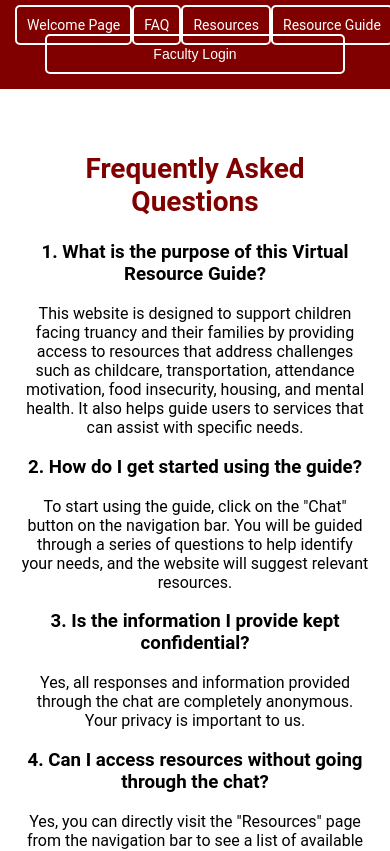
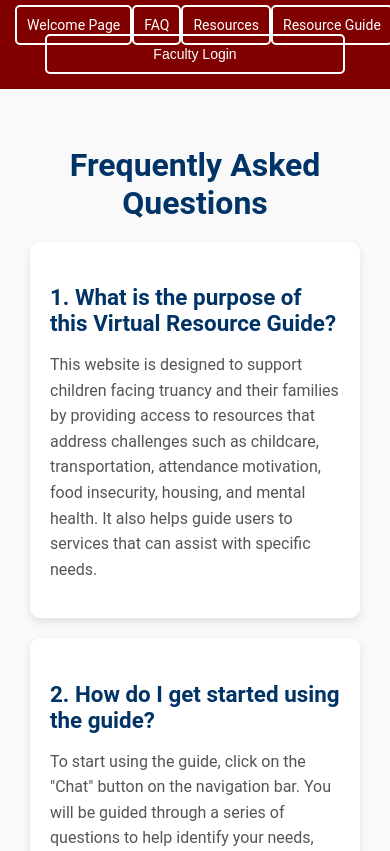
Before and after one commit to haynes418/TruencyTwo, a React (Create React App) app in the folder react-proj/: page /faq in a window 390 px wide. Shown: the top 851 px of the page. Built offline with nearby package versions, Linux system fonts and the light colour scheme.

Commit message:
New Welcome and FAQ formatting

```diff
--- a/react-proj/src/App.css
+++ b/react-proj/src/App.css
@@ -266,3 +266,156 @@ body {
       text-align: center;
     }
   }
+
+  /* Overall container styles */
+.welcome-container {
+  padding: 30px;
+  background-color: #f9f9f9;
+  max-width: 1100px;
+  margin: 0 auto;
+  text-align: center;
+}
+
+.welcome-message {
+  font-size: 2.5rem;
+  color: #003366;
+  font-weight: bold;
+  margin-bottom: 15px;
+}
+
+.intro-text {
+  font-size: 1.2rem;
+  color: #333;
+  line-height: 1.6;
+  margin-bottom: 40px;
+  max-width: 800px;
+  margin: 0 auto;
+}
+
+/* Styling for the image container */
+.welcome-image-container {
+  margin: 30px 0;
+}
+
+.welcome-image {
+  max-width: 100%;
+  height: auto;
+  border-radius: 8px;
+  box-shadow: 0 4px 8px rgba(0, 0, 0, 0.1);
+}
+
+/* Attendance section styling */
+.attendance-section {
+  margin-top: 50px;
+}
+
+.section-card {
+  background-color: #fff;
+  padding: 25px;
+  margin-bottom: 30px;
+  border-radius: 10px;
+  box-shadow: 0 4px 12px rgba(0, 0, 0, 0.1);
+  text-align: left;
+  max-width: 900px;
+  margin: 0 auto;
+}
+
+.attendance-title {
+  font-size: 1.8rem;
+  color: #003366;
+  margin-bottom: 15px;
+}
+
+.attendance-text {
+  font-size: 1rem;
+  color: #555;
+  line-height: 1.6;
+}
+
+/* Usage section styling */
+.usage-section {
+  margin-top: 50px;
+}
+
+.website-text {
+  font-size: 1.6rem;
+  font-weight: bold;
+  color: #003366;
+  margin-bottom: 15px;
+}
+
+.tutorial-list {
+  list-style-type: none;
+  padding: 0;
+  margin: 0;
+}
+
+.tutorial-item {
+  font-size: 1.1rem;
+  color: #333;
+  margin-bottom: 12px;
+  line-height: 1.6;
+  text-align: left;
+}
+
+.tutorial-item::before {
+  content: "✔";
+  color: #00aaff;
+  margin-right: 10px;
+  font-weight: bold;
+}
+
+/* Overall container styles */
+.faq-container {
+  padding: 30px;
+  background-color: #f9f9f9;
+  max-width: 1100px;
+  margin: 0 auto;
+  text-align: center;
+}
+
+.faq-title {
+  font-size: 2.5rem;
+  color: #003366;
+  font-weight: bold;
+  margin-bottom: 20px;
+}
+
+.faq-item {
+  background-color: #fff;
+  padding: 20px;
+  margin-bottom: 25px;
+  border-radius: 10px;
+  box-shadow: 0 4px 8px rgba(0, 0, 0, 0.1);
+  text-align: left;
+  max-width: 900px;
+  margin: 20px auto;
+}
+
+.faq-question {
+  font-size: 1.6rem;
+  color: #003366;
+  margin-bottom: 10px;
+  font-weight: bold;
+}
+
+.faq-answer {
+  font-size: 1.1rem;
+  color: #555;
+  line-height: 1.6;
+}
+
+/* Mobile responsiveness */
+@media (max-width: 768px) {
+  .faq-title {
+    font-size: 2rem;
+  }
+
+  .faq-question {
+    font-size: 1.4rem;
+  }
+
+  .faq-answer {
+    font-size: 1rem;
+  }
+}
--- a/react-proj/src/App.js
+++ b/react-proj/src/App.js
@@ -159,28 +159,56 @@ const App = () => {
 
         <main>
   <Routes>
-          <Route path="/" element={<div className="welcome-container">
+    <Route
+      path="/"
+      element={
+        <div className="welcome-container">
           <h2 className="welcome-message">Welcome to the Virtual Resource Guide for Urbana!</h2>
-            <p>This website serves as a Virtual Resource Guide for children facing truancy, offering tailored support for challenges. Users navigate through a decision tree to find relevant resources quickly based on their specific needs.</p>
-            <img src="https://cmsv2-assets.apptegy.net/uploads/4045/file/3439722/588cee57-d079-4d12-a92f-0f46a78d2923.png" alt="urbana" className="welcome-image" />
+          <p className="intro-text">
+            This website serves as a Virtual Resource Guide for children facing truancy, offering tailored support for
+            challenges. Users navigate through a decision tree to find relevant resources quickly based on their specific
+            needs.
+          </p>
+          <div className="welcome-image-container">
+            <img
+              src="https://cmsv2-assets.apptegy.net/uploads/4045/file/3439722/588cee57-d079-4d12-a92f-0f46a78d2923.png"
+              alt="urbana"
+              className="welcome-image"
+            />
+          </div>
+
           <div className="attendance-section">
+            <div className="section-card">
               <h3 className="attendance-title">Attendance Matters</h3>
-              <p className="attendance-text">Regular school attendance is crucial for academic success. Students who attend school consistently are more likely to achieve higher grades, develop strong social skills, and create a foundation for future career opportunities. Use our website to ensure students have access to the resources they need to stay in school and succeed.</p>
+              <p className="attendance-text">
+                Regular school attendance is crucial for academic success. Students who attend school consistently are more
+                likely to achieve higher grades, develop strong social skills, and create a foundation for future career
+                opportunities. Use our website to ensure students have access to the resources they need to stay in school and
+                succeed.
+              </p>
+            </div>
+          </div>
+
+          <div className="usage-section">
             <h4 className="website-text">How to Use This Website</h4>
-              <p className="tutorial-text">1. Go to the "Chat" Button on the navigation bar.</p>
-              <p className="tutorial-text">2. Follow the prompts to answer questions about the challenges or needs your child may be facing.</p>
-              <p className="tutorial-text">3. Based on your responses, the website will provide links to relevant resources.</p>
-              <p className="tutorial-text">4. If you would like more information, visit the "Resources" or "FAQ" pages from the navigation bar.</p>
-              <p className="tutorial-text">5. If you still have questions, you can always visit the "FAQ" page for commonly asked questions or contact Urbana City Schools.</p>
-
+            <ul className="tutorial-list">
+              <li className="tutorial-item">1. Go to the "Resource Guide" Button on the navigation bar.</li>
+              <li className="tutorial-item">2. Follow the prompts to answer questions about your child's challenges or needs.</li>
+              <li className="tutorial-item">3. Based on your responses, the website will provide links to relevant resources.</li>
+              <li className="tutorial-item">4. For more information, visit the "Resources" or "FAQ" pages from the navigation bar.</li>
+              <li className="tutorial-item">5. If you have further questions, visit the "FAQ" page for common inquiries or contact Urbana City Schools.</li>
+            </ul>
           </div>
-          </div>} />
+        </div>
+      }
+    />
     <Route path="/faq" element={<FAQPage />} />
     <Route path="/resources" element={<ResourcePage />} />
     <Route path="/chat" element={<DecisionTreeComponent node={decisionTree} />} />
     <Route path="/fileupload" element={<FileUpload />} />
   </Routes>
 </main>
+
 
         {/* Render the modal */}
         <LoginModal
--- a/react-proj/src/Pages/Faq.jsx
+++ b/react-proj/src/Pages/Faq.jsx
@@ -4,6 +4,7 @@ const FAQPage = () => {
   return (
     <div className="faq-container">
       <h2 className="faq-title">Frequently Asked Questions</h2>
+
       <div className="faq-item">
         <h3 className="faq-question">1. What is the purpose of this Virtual Resource Guide?</h3>
         <p className="faq-answer">
```
Lines whose indentation alone changed are shown as unchanged.
